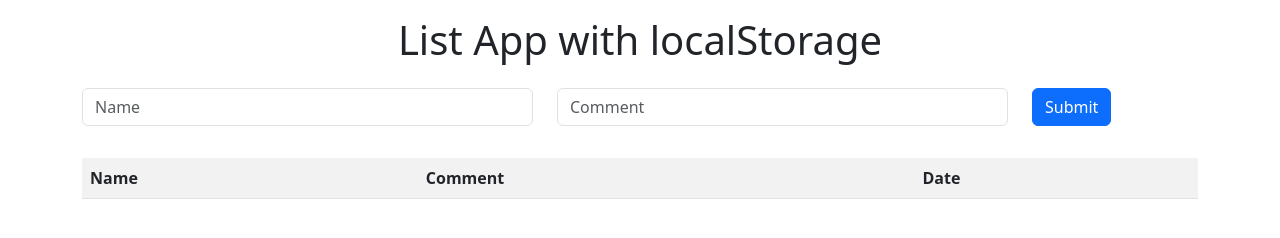
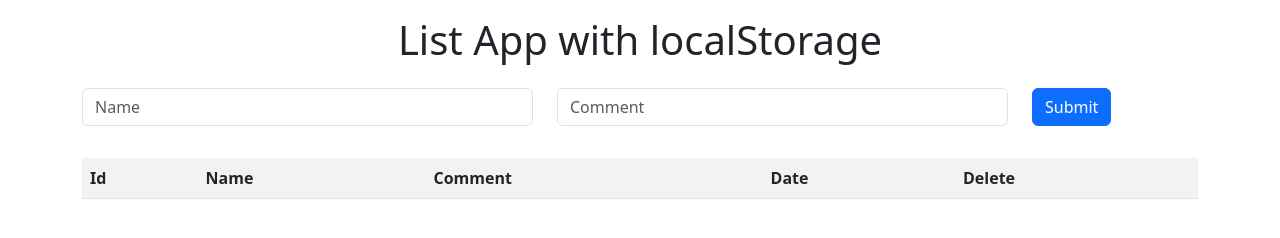
Before and after one commit to shim369/Js-LocalStorage-Memo-App, a plain HTML site: page index.html in a window 1280 px wide. Drawn offline with nearby package versions, Linux system fonts and the light colour scheme.

Commit message:
update table

```diff
--- a/index.html
+++ b/index.html
@@ -27,9 +27,11 @@
         <table id="todos" class="table table-striped table-hover">
             <tbody>
                 <tr>
+                    <th>Id</th>
                     <th>Name</th>
                     <th>Comment</th>
                     <th>Date</th>
+                    <th>Delete</th>
                 </tr>
             </tbody>
         </table>
```
